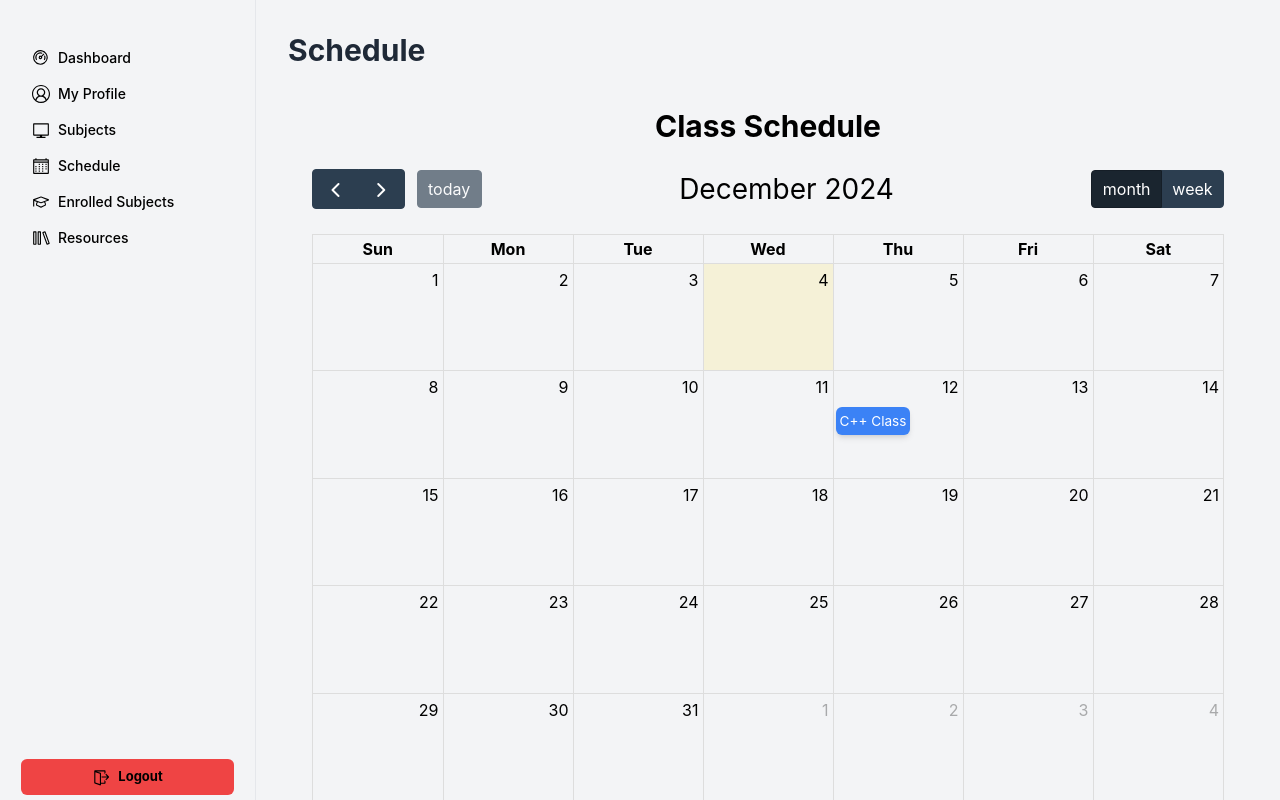
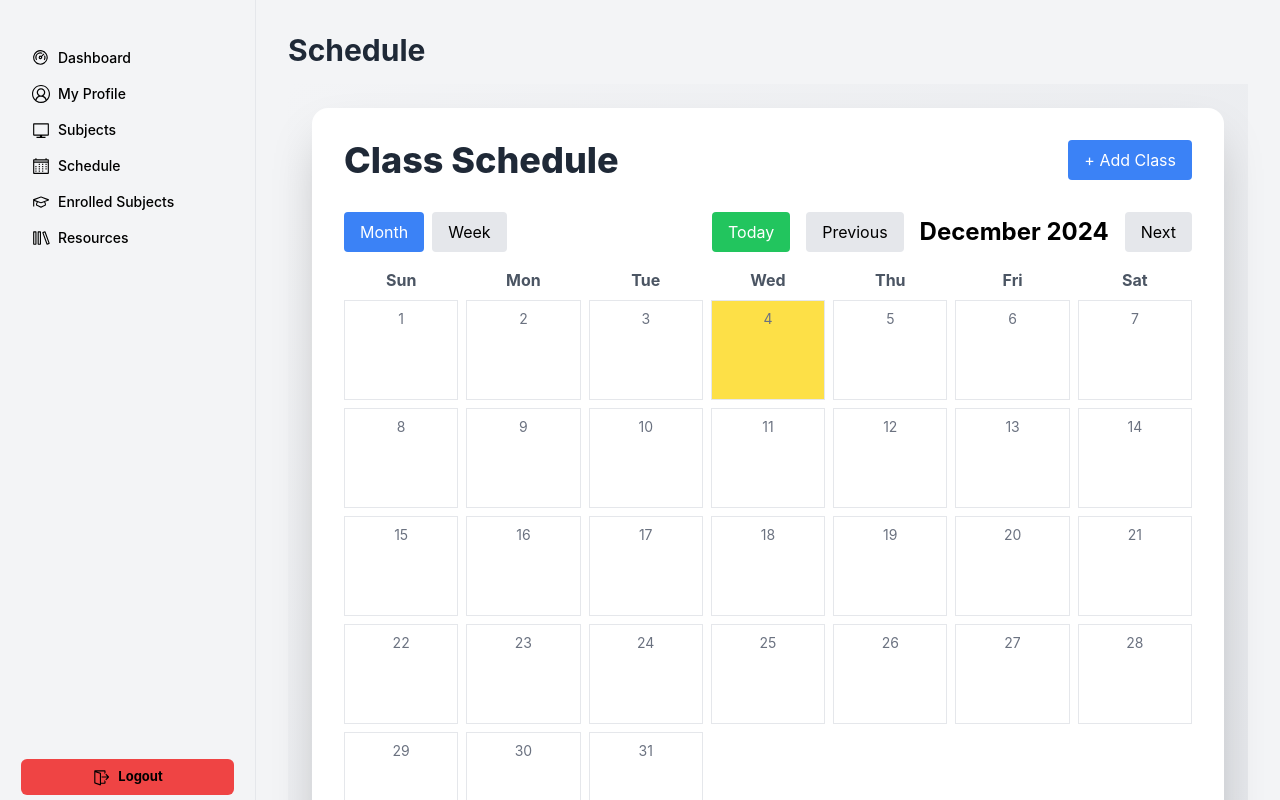
Before and after one commit to musnymubarak/EduLink-Peer-Tutoring-App, a React (Create React App) app in the folder frontend/: page /dashboard/tutor/schedule in a window 1280 px wide. Shown: the top 800 px of the page. Built offline with nearby package versions, Linux system fonts and the light colour scheme.

Commit message:
modified the tutor schedule page

```diff
--- a/frontend/src/components/dashboard/tutor/TSchedulePage.js
+++ b/frontend/src/components/dashboard/tutor/TSchedulePage.js
@@ -1,7 +1,4 @@
-import React, { useState } from "react";
-import FullCalendar from "@fullcalendar/react"; // React wrapper
-import dayGridPlugin from "@fullcalendar/daygrid"; // Day grid view
-import interactionPlugin from "@fullcalendar/interaction"; // Interactivity
+import React, { useState } from 'react';
 
 export default function TSchedulePage() {
   const [events, setEvents] = useState([
@@ -12,79 +9,319 @@ export default function TSchedulePage() {
       end: "2024-12-12T10:00:00",
       description: "Learn the fundamentals of C++ programming.",
     },
+    {
+      id: "2",
+      title: "Python Workshop",
+      start: "2024-12-13T14:00:00",
+      end: "2024-12-13T16:00:00",
+      description: "Advanced Python programming techniques.",
+    }
   ]);
 
-  // Add new event dynamically
-  const addEvent = (newEvent) => {
-    setEvents((prevEvents) => [...prevEvents, newEvent]);
+  const [newEvent, setNewEvent] = useState({
+    title: "",
+    start: "",
+    end: "",
+    description: ""
+  });
+
+  const [selectedDate, setSelectedDate] = useState(new Date());
+  const [viewMode, setViewMode] = useState('month');
+
+  const addEvent = () => {
+    if (!newEvent.title || !newEvent.start || !newEvent.end) {
+      alert("Please fill in all required fields.");
+      return;
+    }
+
+    const eventToAdd = {
+      ...newEvent,
+      id: String(Date.now())
+    };
+
+    setEvents(prevEvents => [...prevEvents, eventToAdd]);
+    setNewEvent({ title: "", start: "", end: "", description: "" });
   };
 
-  // Handle event click
-  const handleEventClick = (clickInfo) => {
-    alert(`Class: ${clickInfo.event.title}\nDetails: ${clickInfo.event.extendedProps.description}`);
-    // Optionally launch the reminder functionality
+  const deleteEvent = (eventId) => {
+    setEvents(prevEvents => prevEvents.filter(event => event.id !== eventId));
   };
 
-  // Set Reminder Functionality
-  const setReminder = (event) => {
-    if ("Notification" in window) {
-      Notification.requestPermission().then((permission) => {
-        if (permission === "granted") {
-          new Notification("Class Reminder", {
-            body: `Reminder: ${event.title} at ${new Date(event.start).toLocaleTimeString()}`,
-          });
-        }
-      });
-    } else {
-      alert("Browser does not support notifications!");
+  const goToToday = () => {
+    setSelectedDate(new Date());
+  };
+
+  const generateCalendarView = () => {
+    const year = selectedDate.getFullYear();
+    const month = selectedDate.getMonth();
+    const day = selectedDate.getDate();
+
+    const filteredEvents = events.filter(event => {
+      const eventDate = new Date(event.start);
+      return eventDate >= new Date(year, month, day) && eventDate < new Date(year, month, day + 7);
+    });
+
+    switch(viewMode) {
+      case 'month':
+        return generateMonthView(year, month, filteredEvents);
+      case 'week':
+        return generateWeekView(year, month, day, filteredEvents);
+      default:
+        return generateMonthView(year, month, filteredEvents);
     }
   };
 
+  const generateMonthView = (year, month, filteredEvents) => {
+    const daysInMonth = new Date(year, month + 1, 0).getDate();
+    const startingDayOfWeek = new Date(year, month, 1).getDay();
+
+    const days = [];
+    for (let i = 0; i < startingDayOfWeek; i++) {
+      days.push(null);
+    }
+
+    for (let day = 1; day <= daysInMonth; day++) {
+      const currentDate = new Date(year, month, day);
+      const dayEvents = filteredEvents.filter(event =>
+        new Date(event.start).toDateString() === currentDate.toDateString()
+      );
+      days.push({ date: currentDate, events: dayEvents });
+    }
+
+    return days;
+  };
+
+  const generateWeekView = (year, month, day, filteredEvents) => {
+    const weekStart = new Date(year, month, day - new Date(year, month, day).getDay());
+
+    const days = [];
+    for (let i = 0; i < 7; i++) {
+      const currentDate = new Date(weekStart);
+      currentDate.setDate(weekStart.getDate() + i);
+
+      const dayEvents = filteredEvents.filter(event =>
+        new Date(event.start).toDateString() === currentDate.toDateString()
+      );
+
+      days.push({ date: currentDate, events: dayEvents });
+    }
+
+    return days;
+  };
+
+  const changeDate = (direction) => {
+    const newDate = new Date(selectedDate);
+    if (viewMode === 'month') {
+      newDate.setMonth(newDate.getMonth() + direction);
+    } else if (viewMode === 'week') {
+      newDate.setDate(newDate.getDate() + direction * 7);
+    }
+    setSelectedDate(newDate);
+  };
+
+  const isToday = (date) => {
+    const today = new Date();
+    return today.toDateString() === date.toDateString();
+  };
+
+  const renderView = () => {
+    const calendarData = generateCalendarView();
+
+    switch(viewMode) {
+      case 'month':
+        return (
+          <div className="grid grid-cols-7 gap-2 text-center">
+            {['Sun', 'Mon', 'Tue', 'Wed', 'Thu', 'Fri', 'Sat'].map(day => (
+              <div key={day} className="font-bold text-gray-600">{day}</div>
+            ))}
+            {calendarData.map((day, index) => (
+              <div
+                key={index}
+                className={`border p-2 min-h-[100px] ${day ? 'bg-white' : 'bg-gray-100'} ${day && isToday(day.date) ? 'bg-yellow-300' : ''}`}
+              >
+                {day && (
+                  <>
+                    <div className="text-sm text-gray-500">{day.date.getDate()}</div>
+                    {day.events.map(event => (
+                      <div
+                        key={event.id}
+                        className="bg-blue-100 text-blue-800 rounded p-1 mt-1 text-xs flex justify-between items-center"
+                      >
+                        <span>{event.title}</span>
+                        <button
+                          onClick={() => deleteEvent(event.id)}
+                          className="text-red-500 hover:text-red-700"
+                        >
+                          ✖
+                        </button>
+                      </div>
+                    ))}
+                  </>
+                )}
+              </div>
+            ))}
+          </div>
+        );
+      case 'week':
+        return (
+          <div className="grid grid-cols-7 gap-2 text-center h-full">
+            {['Sun', 'Mon', 'Tue', 'Wed', 'Thu', 'Fri', 'Sat'].map(day => (
+              <div key={day} className="font-bold text-gray-600">{day}</div>
+            ))}
+            {calendarData.map((day, index) => (
+              <div
+                key={index}
+                className={`border p-2 flex flex-col justify-between ${day ? 'bg-white h-full' : 'bg-gray-100'} ${day && isToday(day.date) ? 'bg-yellow-300' : ''}`}
+              >
+                {day && (
+                  <>
+                    <div className="text-sm text-gray-500">{day.date.getDate()}</div>
+                    {day.events.map(event => (
+                      <div
+                        key={event.id}
+                        className="bg-blue-100 text-blue-800 rounded p-1 mt-1 text-xs flex justify-between items-center"
+                      >
+                        <span>{event.title}</span>
+                        <button
+                          onClick={() => deleteEvent(event.id)}
+                          className="text-red-500 hover:text-red-700"
+                        >
+                          ✖
+                        </button>
+                      </div>
+                    ))}
+                  </>
+                )}
+              </div>
+            ))}
+          </div>
+        );
+      default:
+        return null;
+    }
+  };
+
+  const [isAddEventModalOpen, setIsAddEventModalOpen] = useState(false);
+
   return (
-    <div className="min-h-screen bg-gray-100 p-6">
-      <h1 className="text-3xl font-bold text-center mb-6">Class Schedule</h1>
+    <div className="min-h-screen bg-gradient-to-br from-gray-100 to-gray-200 p-6">
+      <div className="max-w-5xl mx-auto bg-white rounded-2xl shadow-2xl p-8">
+        <div className="flex justify-between items-center mb-8">
+          <h1 className="text-4xl font-extrabold text-gray-800">
+            Class Schedule
+          </h1>
 
-      {/* FullCalendar Component */}
-      <FullCalendar
-        plugins={[dayGridPlugin, interactionPlugin]}
-        initialView="dayGridMonth"
-        events={events}
-        eventClick={(clickInfo) => {
-          handleEventClick(clickInfo);
-          setReminder({
-            title: clickInfo.event.title,
-            start: clickInfo.event.start,
-          });
-        }}
-        eventContent={(eventInfo) => (
-          <div className="bg-blue-500 text-white rounded-md p-1 shadow-md">
-            <div>{eventInfo.event.title}</div>
+          <button
+            onClick={() => setIsAddEventModalOpen(true)}
+            className="px-4 py-2 bg-blue-500 text-white rounded hover:bg-blue-600 flex items-center"
+          >
+            + Add Class
+          </button>
+        </div>
+
+        <div className="flex justify-between items-center mb-4">
+          <div className="flex space-x-2">
+            <button
+              onClick={() => setViewMode('month')}
+              className={`px-4 py-2 rounded flex items-center ${viewMode === 'month' ? 'bg-blue-500 text-white' : 'bg-gray-200'}`}
+            >
+              Month
+            </button>
+            <button
+              onClick={() => setViewMode('week')}
+              className={`px-4 py-2 rounded flex items-center ${viewMode === 'week' ? 'bg-blue-500 text-white' : 'bg-gray-200'}`}
+            >
+              Week
+            </button>
+          </div>
+
+          <div className="flex items-center space-x-4">
+            <button
+              onClick={goToToday}
+              className="px-4 py-2 bg-green-500 text-white rounded hover:bg-green-600"
+            >
+              Today
+            </button>
+            <button
+              onClick={() => changeDate(-1)}
+              className="px-4 py-2 bg-gray-200 rounded hover:bg-gray-300"
+            >
+              Previous
+            </button>
+            <h2 className="text-2xl font-bold">
+              {viewMode === 'month' ? selectedDate.toLocaleString('default', { month: 'long', year: 'numeric' }) : selectedDate.toDateString()}
+            </h2>
+            <button
+              onClick={() => changeDate(1)}
+              className="px-4 py-2 bg-gray-200 rounded hover:bg-gray-300"
+            >
+              Next
+            </button>
+          </div>
+        </div>
+
+        {renderView()}
+
+        {isAddEventModalOpen && (
+          <div className="fixed inset-0 flex items-center justify-center bg-black bg-opacity-50">
+            <div className="bg-white rounded-lg shadow-lg w-96 p-6">
+              <h2 className="text-2xl font-bold mb-4">Add New Event</h2>
+              <div className="mb-4">
+                <label htmlFor="title" className="block text-sm font-medium text-gray-700">Title</label>
+                <input
+                  type="text"
+                  id="title"
+                  value={newEvent.title}
+                  onChange={(e) => setNewEvent({ ...newEvent, title: e.target.value })}
+                  className="w-full px-4 py-2 border rounded-lg"
+                />
+              </div>
+              <div className="mb-4">
+                <label htmlFor="start" className="block text-sm font-medium text-gray-700">Start</label>
+                <input
+                  type="datetime-local"
+                  id="start"
+                  value={newEvent.start}
+                  onChange={(e) => setNewEvent({ ...newEvent, start: e.target.value })}
+                  className="w-full px-4 py-2 border rounded-lg"
+                />
+              </div>
+              <div className="mb-4">
+                <label htmlFor="end" className="block text-sm font-medium text-gray-700">End</label>
+                <input
+                  type="datetime-local"
+                  id="end"
+                  value={newEvent.end}
+                  onChange={(e) => setNewEvent({ ...newEvent, end: e.target.value })}
+                  className="w-full px-4 py-2 border rounded-lg"
+                />
+              </div>
+              <div className="mb-4">
+                <label htmlFor="description" className="block text-sm font-medium text-gray-700">Description</label>
+                <textarea
+                  id="description"
+                  value={newEvent.description}
+                  onChange={(e) => setNewEvent({ ...newEvent, description: e.target.value })}
+                  className="w-full px-4 py-2 border rounded-lg"
+                />
+              </div>
+              <div className="flex justify-between">
+                <button
+                  onClick={addEvent}
+                  className="px-4 py-2 bg-blue-500 text-white rounded hover:bg-blue-600"
+                >
+                  Add Event
+                </button>
+                <button
+                  onClick={() => setIsAddEventModalOpen(false)}
+                  className="px-4 py-2 bg-red-500 text-white rounded hover:bg-red-600"
+                >
+                  Cancel
+                </button>
+              </div>
+            </div>
           </div>
         )}
-        headerToolbar={{
-          left: "prev,next today",
-          center: "title",
-          right: "dayGridMonth,dayGridWeek",
-        }}
-        dayMaxEvents={true}
-      />
-
-      {/* Example Add Event Button */}
-      <div className="mt-6 text-center">
-        <button
-          onClick={() =>
-            addEvent({
-              id: "2",
-              title: "Python Class",
-              start: "2024-12-13T10:00:00",
-              end: "2024-12-13T12:00:00",
-              description: "Learn Python basics.",
-            })
-          }
-          className="px-6 py-3 bg-green-600 text-white font-bold rounded-lg shadow hover:bg-green-700"
-        >
-          Add Python Class
-        </button>
       </div>
     </div>
   );
```
